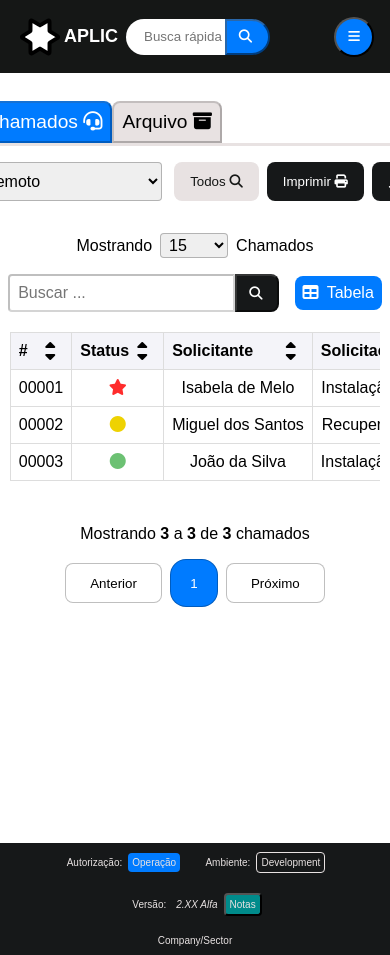
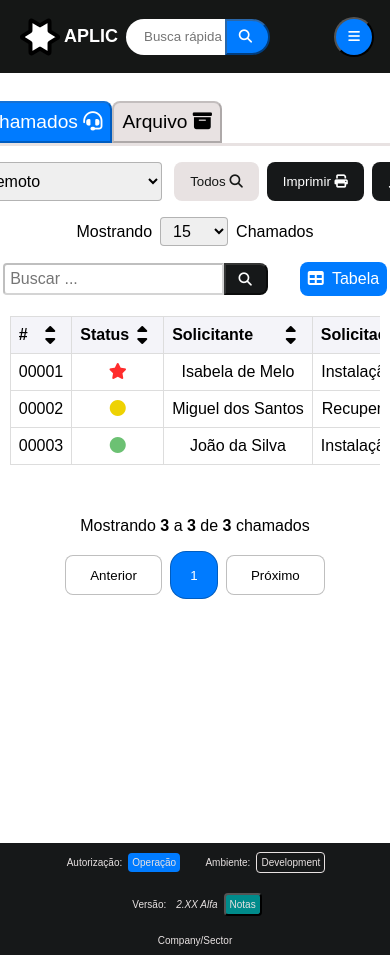
Before and after one commit to ArthurJFMotter/gerenciador-de-chamados, an Angular app in the folder ticket-management-app/: page / in a window 390 px wide. Built offline with nearby package versions, Linux system fonts and the light colour scheme.

Commit message:
componentzation polishing

```diff
--- a/ticket-management-app/src/app/components/pagination/pagination.component.css
+++ b/ticket-management-app/src/app/components/pagination/pagination.component.css
@@ -3,7 +3,7 @@
     justify-content: space-between;
     align-items: center;
     width: 100%;
-    margin: 1.5rem 0rem;
+    margin: 1rem 0rem;
 
     @media (max-width: 768px) {
         flex-direction: column;
--- a/ticket-management-app/src/app/components/ticket-filters/ticket-filters.component.css
+++ b/ticket-management-app/src/app/components/ticket-filters/ticket-filters.component.css
@@ -1,53 +1,28 @@
-.secondary-filters {
+.table-filters {
     display: flex;
     justify-content: space-between;
     align-items: center;
-    margin-bottom: 1rem;
     justify-self: center;
     width: 100%;
 
     @media (max-width: 768px) {
-        justify-content: center;
-        flex-direction: column;
+        display: grid;
+        gap: 1rem;
         /*flex-direction: column-reverse;*/
     }
+}
 
-    .primary,
-    .secondary {
+.filter-container {
     display: flex;
     justify-content: center;
     align-items: center;
-        width: fit-content;
-
-        @media (max-width: 768px) {
-            width: 100%;
-        }
+    margin-inline: 1rem;
 }
 
-    .primary {
-        @media (max-width: 768px) {
-            margin: 1rem 0rem;
-        }
-    }
-
-    .secondary {
-        @media (max-width: 768px) {
-            justify-content: space-between;
-        }
-    }
-}
-
-.table-pagination {
+.aux-filter-container {
     display: flex;
     justify-content: center;
     align-items: center;
-
-    span {
-        font-size: large;
-
-        @media (max-width: 768px) {
-            font-size: medium;
-        }
 }
 
 .dropdown {
@@ -60,25 +35,22 @@
 
     @media (max-width: 768px) {
         font-size: medium;
-        }
+        padding: 0.25rem 0.5rem;
     }
 }
 
-.table-search {
 .filter-search-bar {
     display: flex;
-    }
 
     input {
         border-radius: 4px 0px 0px 4px;
         border-color: rgba(0, 0, 0, 0.25);
         width: 90%;
-        padding: 0.125rem 0.5rem;
+        padding: 0.33rem;
         font-size: large;
 
         @media (max-width: 768px) {
             font-size: medium;
-            padding: 0.5rem;
         }
     }
 
@@ -94,16 +66,6 @@
             margin-right: 0.125rem;
         }
     }
-}
-
-.view-mode {
-    display: flex;
-    justify-content: start;
-    align-items: center;
-    margin-left: 1rem;
-
-    @media (max-width: 768px) {
-        justify-content: center;
 }
 
 #toggle-view {
@@ -128,7 +90,6 @@
     color: #ffffff;
 }
 
-    #toggle-view i{
+#toggle-view i {
     margin-right: 0.25rem;
 }
-}
--- a/ticket-management-app/src/app/components/ticket-filters/ticket-filters.component.html
+++ b/ticket-management-app/src/app/components/ticket-filters/ticket-filters.component.html
@@ -1,8 +1,7 @@
-<!-- secondary filter module start-->
-<div class="secondary-filters">
-    <div class="primary">
+<!-- table filters module start-->
+<div class="table-filters">
     <!-- table pagination module start-->
-        <section class="table-pagination">
+    <section class="filter-container" id="table-pagination">
         <span>Mostrando </span>
         <select class="dropdown">
             <option>15</option>
@@ -14,10 +13,9 @@
         <span> Chamados</span>
     </section>
     <!-- table pagination module end-->
-    </div>
-    <div class="secondary">
+    <div class="aux-filter-container">
         <!-- filter search module start-->
-        <section class="table-search">
+        <section class="filter-container" id="table-search">
             <div class="filter-search-bar">
                 <input placeholder="Buscar ...">
                 <button>
@@ -27,19 +25,19 @@
         </section>
         <!-- filter search module end-->
         <!-- view mode module start-->
-        <div class="view-mode">
+        <section class="filter-container" id="view-mode">
             <button id="toggle-view" (click)="toggleView()" [class.active]="showTable">
-                <section *ngIf="showTable">
+                <div *ngIf="showTable">
                     <i class="fa fa-table"></i>
                     <span> Tabela </span>
-                </section>
-                <section *ngIf="!showTable">
+                </div>
+                <div *ngIf="!showTable">
                     <i class="fa fa-rectangle-list"></i>
                     <span> Cartões </span>
+                </div>
+            </button>
         </section>
-            </button>
-        </div>
         <!-- view mode module end-->
     </div>
 </div>
-<!-- secondary filter module end-->
+<!-- table filters module end-->
--- a/ticket-management-app/src/app/components/ticket-table/ticket-table.component.css
+++ b/ticket-management-app/src/app/components/ticket-table/ticket-table.component.css
@@ -4,7 +4,7 @@ table {
     border-collapse: collapse;
     background-color: white;
 
-    margin: auto;
+    margin: 1rem auto;
 }
 
 table .table-header {
```
Lines whose indentation alone changed are shown as unchanged.
